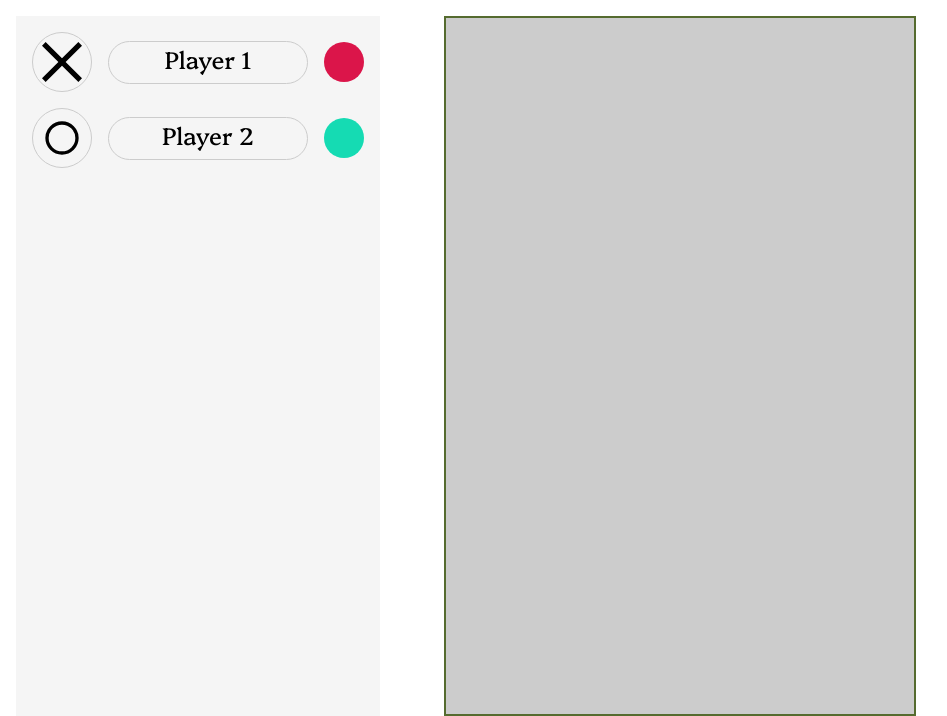
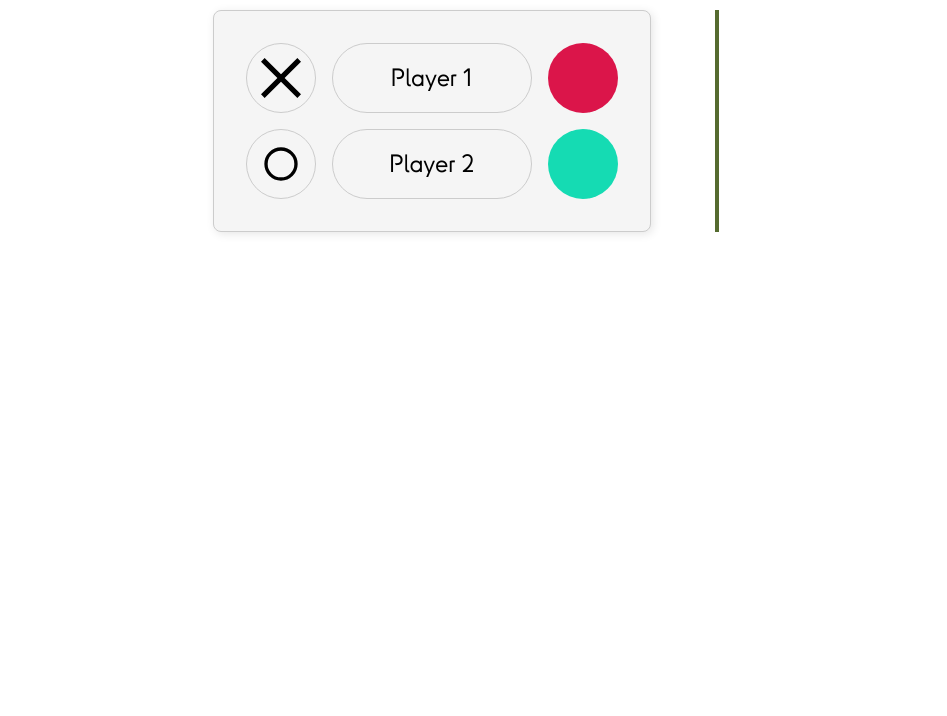
Before and after one commit to bishwarup307/odin-tic-tac-toe, a plain HTML site: page index.html in a window 1280 px wide. Shown: the part 124-840 px from the top of the page, without its empty margins (174-1121 px from the left). After the commit the page ends 800 px from the top, so only its background shows below. Drawn offline with Linux system fonts and the light colour scheme.

Commit message:
Make the UI responsive

```diff
--- a/css/index.css
+++ b/css/index.css
@@ -19,7 +19,7 @@
 
 @font-face {
   font-family: "Platipy";
-  src: url("../assets/fonts/Platypi.woff2") format("woff2");
+  src: url("../assets/fonts/Kreadon.woff2") format("woff2");
 }
 
 * {
@@ -28,6 +28,7 @@
   box-sizing: border-box;
   scroll-behavior: smooth;
   font-family: "Platipy", serif;
+  font-weight: 500;
 }
 
 ul {
@@ -40,7 +41,7 @@ a {
 }
 
 body {
-  padding-top: 4rem;
+  padding: 2rem 1rem;
 }
 
 .container {
@@ -50,16 +51,19 @@ body {
 }
 
 main {
-  grid-template-columns: auto 1fr;
+  grid-template-columns: 1fr;
   gap: 4rem;
-  width: 900px;
-  height: 700px;
+  max-width: 900px;
+  /* height: 700px; */
   margin: 0 auto;
 }
 
 .info {
   grid-template-columns: 1fr;
-  background-color: #f5f5f5;
+  background-color: hsl(0, 0%, 96%);
+  box-shadow: 2px 2px 10px rgb(0 0 0/ 10%);
+  border: 1px solid #ccc;
+  border-radius: 8px;
   align-items: center;
   align-content: start;
   gap: 1rem;
@@ -76,20 +80,20 @@ main {
       /* background-color: #bbb; */
       border: 1px solid #ccc;
       /* padding: 1rem; */
-      height: 60px;
-      width: 60px;
+      height: 40px;
+      width: 40px;
       border-radius: 50%;
       flex-shrink: 0;
     }
 
     .player-name {
-      font-size: 1.5rem;
-      max-width: 200px;
+      font-size: clamp(0.7rem, 0.5rem + 2vw, 1.5rem);
+      width: 150px;
       border: 1px solid #ccc;
       background-color: transparent;
       border-radius: 50vh;
-      padding-inline: 1rem;
-      padding-bottom: 0.5rem;
+      /* padding-inline: 0.5rem; */
+      padding-bottom: 0.25rem;
       text-align: center;
 
       &:focus {
@@ -100,8 +104,8 @@ main {
 
     .player-color {
       overflow: hidden;
-      width: 40px;
-      height: 40px;
+      width: 30px;
+      height: 30px;
       border-radius: 50%;
       /* border: 2px solid black; */
       display: flex;
@@ -145,12 +149,16 @@ main {
 
 .pick-avatar {
   padding: 2rem;
-  min-width: 800px;
+  min-width: 300px;
   left: 50%;
   top: 50%;
   transform: translateX(-50%) translateY(-50%);
   border: 1px solid #ccc;
   border-radius: 8px;
+
+  &::backdrop {
+    background: rgb(0 0 0/ 60%);
+  }
 
   &:foucs,
   &:active {
@@ -159,8 +167,8 @@ main {
 }
 
 .dialog-grid {
-  grid-template-columns: repeat(auto-fit, minmax(100px, 1fr));
-  gap: 1rem;
+  grid-template-columns: repeat(auto-fit, minmax(60px, 1fr));
+  gap: 0.5rem;
   place-items: center;
 }
 
@@ -170,8 +178,8 @@ main {
 }
 
 .card .avatar-icon {
-  width: 40px;
-  height: 40px;
+  width: 20px;
+  height: 20px;
 }
 
 .dialog-choice {
@@ -184,3 +192,58 @@ main {
     background-color: #bbb;
   }
 }
+
+@media only screen and (min-width: 450px) {
+  body {
+    padding: 4rem 2rem;
+  }
+
+  .player-name {
+    width: 200px !important;
+  }
+
+  .avatar {
+    height: 60px !important;
+    width: 60px !important;
+  }
+
+  .card .avatar-icon {
+    width: 40px;
+    height: 40px;
+  }
+
+  .pick-avatar {
+    width: clamp(300px, 60vw, 800px);
+  }
+}
+
+@media only screen and (min-width: 768px) {
+  main {
+    grid-template-columns: auto 1fr;
+  }
+
+  .info {
+    padding: 2rem;
+  }
+
+  .avatar {
+    height: 70px !important;
+    width: 70px !important;
+  }
+
+  .player-name {
+    height: 70px;
+    padding-bottom: 0.5rem;
+    padding-inline: 1rem;
+  }
+
+  .player-color {
+    width: 70px !important;
+    height: 70px !important;
+  }
+
+  .dialog-grid {
+    grid-template-columns: repeat(auto-fit, minmax(100px, 1fr));
+    gap: 1rem;
+  }
+}
--- a/css/utilities.css
+++ b/css/utilities.css
@@ -51,6 +51,10 @@
   font-weight: 600;
 }
 
+.fw800 {
+  font-weight: 800;
+}
+
 .btn {
   border: 2px solid transparent;
   border-radius: 8px;
--- a/index.html
+++ b/index.html
@@ -3,6 +3,11 @@
   <head>
     <meta charset="UTF-8" />
     <meta name="viewport" content="width=device-width, initial-scale=1.0" />
+    <link
+      rel="shortcut icon"
+      href="./assets/images/favicon.ico"
+      type="image/x-icon"
+    />
     <link rel="stylesheet" href="./css/utilities.css" />
     <link rel="stylesheet" href="./css/index.css" />
     <script src="./index.js" defer></script>
@@ -11,7 +16,7 @@
   <body>
     <div class="container grid">
       <header>
-        <div class="title fw-600">Tic Tac Toe</div>
+        <div class="title fw800">Tic Tac Toe</div>
       </header>
       <main class="grid">
         <div class="info grid">
```
Also changed, not shown: assets/fonts/Kreadon.woff2 (added), assets/images/favicon.ico (added), assets/images/favicon.svg (added).
